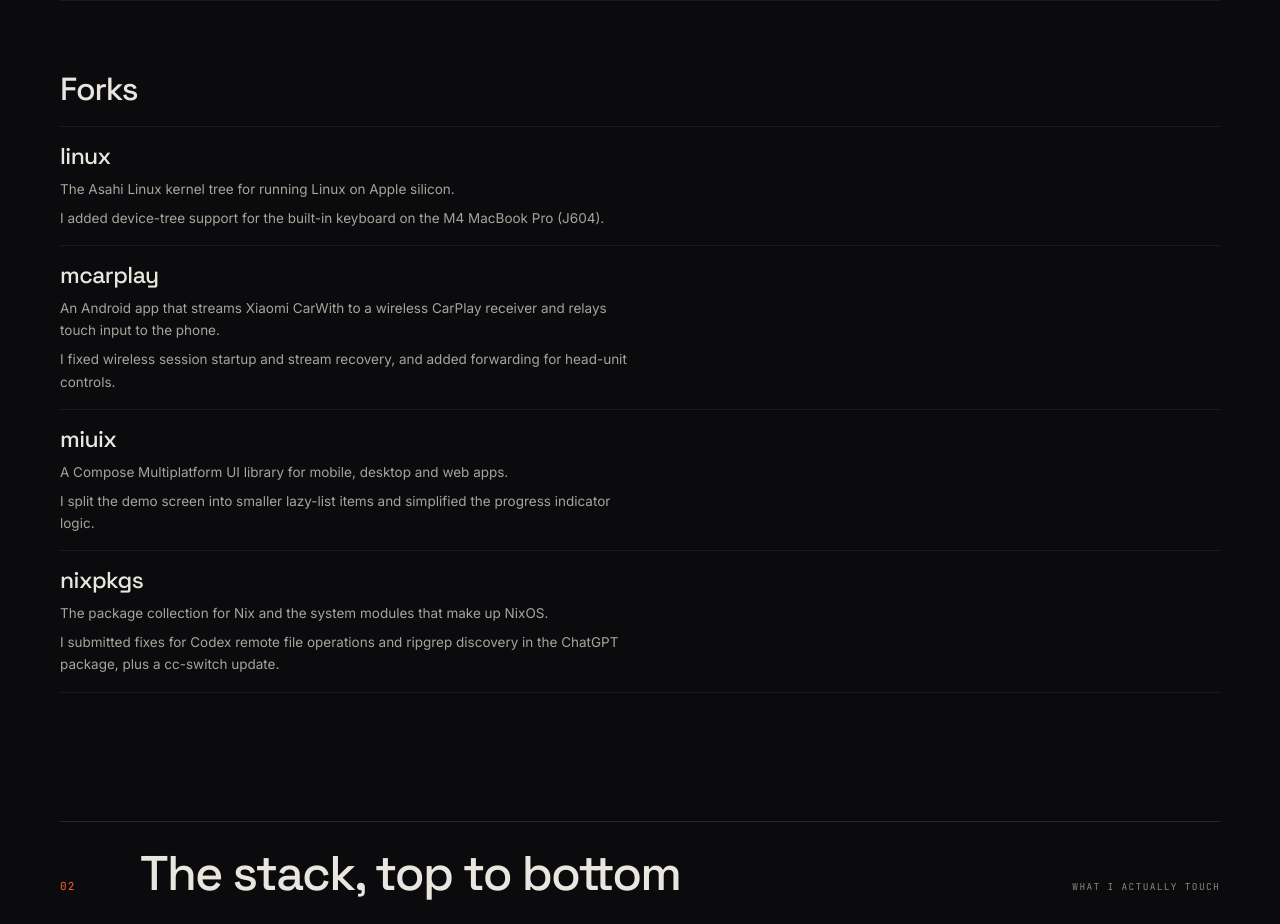
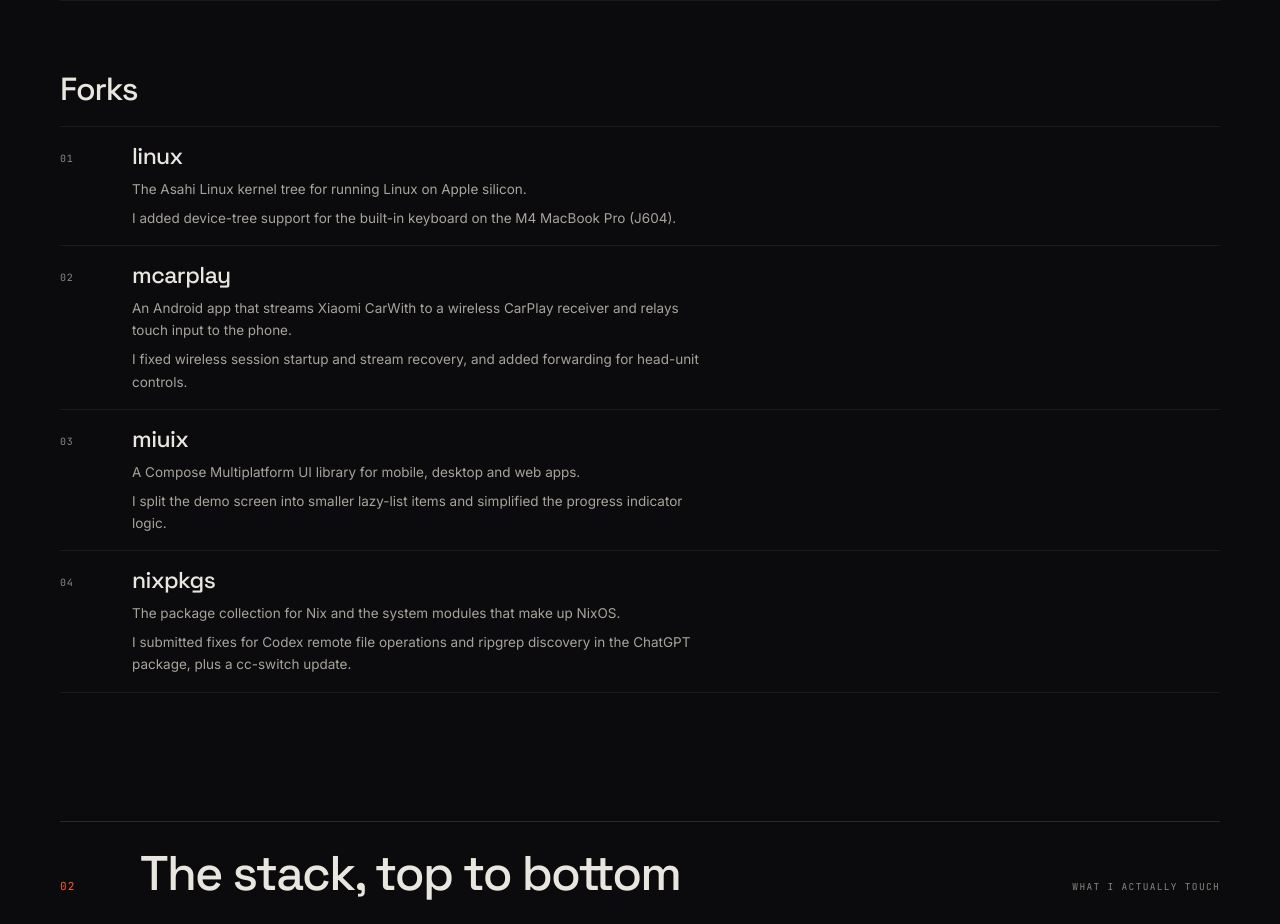
Before and after one commit to Ryan1202/ryan1202.github.io, a plain HTML site: page index.html in a window 1280 px wide. Shown: the part 2260-3184 px from the top of the page. Drawn offline with Linux system fonts and the light colour scheme; no server answers.

Commit message:
Number the homepage fork entries

```diff
--- a/assets/css/style.css
+++ b/assets/css/style.css
@@ -877,7 +877,6 @@ a.proj:hover .proj-title svg { opacity: 1; transform: none; }
   font-size: clamp(1.5rem, 2.5vw, 2rem);
 }
 .forks .proj {
-  grid-template-columns: minmax(0, 1fr);
   padding-block: 16px;
 }
 
--- a/index.html
+++ b/index.html
@@ -272,6 +272,7 @@
           <ul class="projects">
             <li class="reveal">
               <a class="proj" href="https://github.com/Ryan1202/linux" target="_blank" rel="noopener">
+                <span class="proj-idx">01</span>
                 <span class="proj-body">
                   <span class="proj-title">linux <svg viewBox="0 0 16 16" aria-hidden="true"><path d="M3 13L13 3M13 3H6M13 3v7"/></svg></span>
                   <span class="proj-desc">The Asahi Linux kernel tree for running Linux on Apple silicon.</span>
@@ -282,6 +283,7 @@
 
             <li class="reveal">
               <a class="proj" href="https://github.com/Ryan1202/mcarplay" target="_blank" rel="noopener">
+                <span class="proj-idx">02</span>
                 <span class="proj-body">
                   <span class="proj-title">mcarplay <svg viewBox="0 0 16 16" aria-hidden="true"><path d="M3 13L13 3M13 3H6M13 3v7"/></svg></span>
                   <span class="proj-desc">An Android app that streams Xiaomi CarWith to a wireless CarPlay receiver and relays touch input to the phone.</span>
@@ -292,6 +294,7 @@
 
             <li class="reveal">
               <a class="proj" href="https://github.com/Ryan1202/miuix" target="_blank" rel="noopener">
+                <span class="proj-idx">03</span>
                 <span class="proj-body">
                   <span class="proj-title">miuix <svg viewBox="0 0 16 16" aria-hidden="true"><path d="M3 13L13 3M13 3H6M13 3v7"/></svg></span>
                   <span class="proj-desc">A Compose Multiplatform UI library for mobile, desktop and web apps.</span>
@@ -302,6 +305,7 @@
 
             <li class="reveal">
               <a class="proj" href="https://github.com/Ryan1202/nixpkgs" target="_blank" rel="noopener">
+                <span class="proj-idx">04</span>
                 <span class="proj-body">
                   <span class="proj-title">nixpkgs <svg viewBox="0 0 16 16" aria-hidden="true"><path d="M3 13L13 3M13 3H6M13 3v7"/></svg></span>
                   <span class="proj-desc">The package collection for Nix and the system modules that make up NixOS.</span>
```
